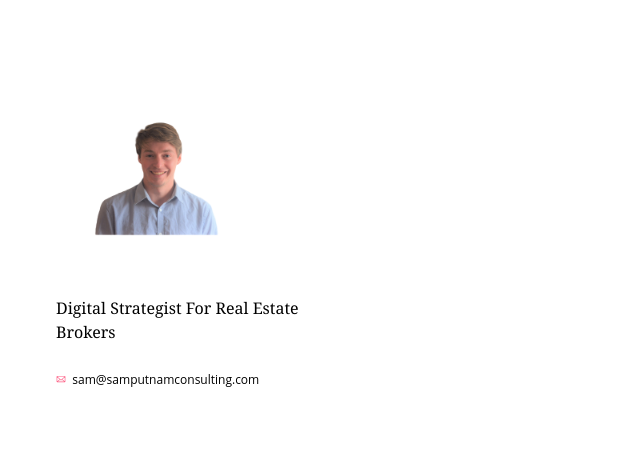
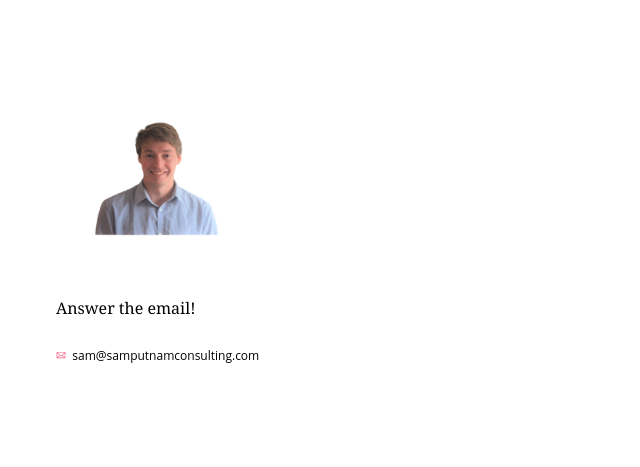
Before and after one commit to SamPutnam/samdeeplearning.github.io, a plain HTML site: page index.html in a window 1280 px wide. Shown: the whole page, without its empty margins (0-640 px from the left). Drawn offline with Linux system fonts and the light colour scheme.

Commit message:
Update index.html

```diff
--- a/index.html
+++ b/index.html
@@ -3,7 +3,7 @@
 
 <html>
 <head>
-  <title>Book via email  </title>
+  <title>  </title>
    <meta http-equiv="content-type" content="text/html; charset=UTF-8" />
   <link href="css/index.css" media="screen, projection" rel="stylesheet" type="text/css" />
   <!--[if IE]> <link href="css/ie.css" media="screen,  projection" rel="stylesheet" type="text/css" /><![endif]-->
@@ -21,7 +21,7 @@
 <h1></h1>
 <section class="post-content">
   <p> <img><img alt="sam putnam" src="Sam_Putnam_Final.png" alt="802 299 1240"  style="width:200px;height:200px;">
-  <p>Digital Strategist For Real Estate Brokers
+  <p>Answer the email!
 <ul class="post-list online-list"  >
 <li>
 <svg fill="#fd5e84" width="10px" height="10" viewBox="0 0 14 16" width="8"><path d="M0 4v8c0 0.55 0.45 1 1 1h12c0.55 0 1-0.45 1-1V4c0-0.55-0.45-1-1-1H1c-0.55 0-1 0.45-1 1z m13 0L7 9 1 4h12zM1 5.5l4 3L1 11.5V5.5z m1 6.5l3.5-3 1.5 1.5 1.5-1.5 3.5 3H2z m11-0.5L9 8.5l4-3v6z"></path></svg>
```
